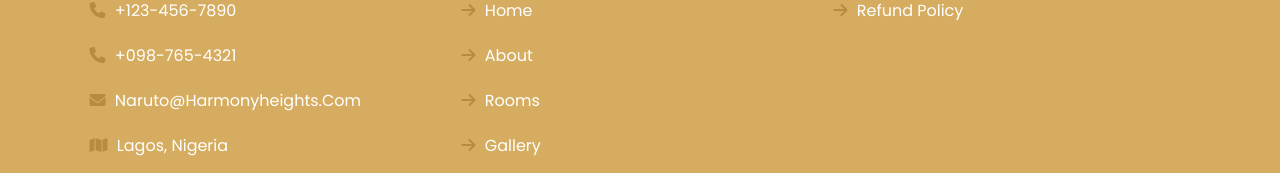
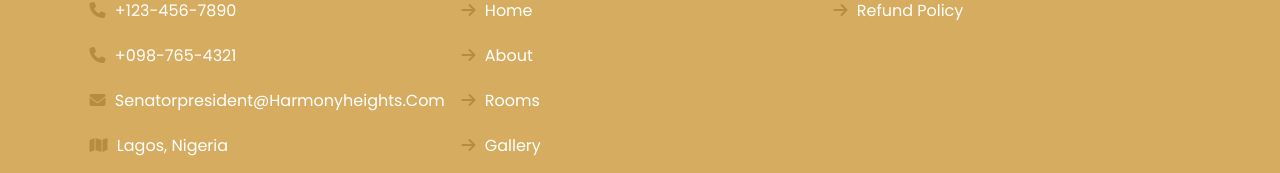
Before and after one commit to thekzbn/HarmonyHeights, a plain HTML site: page index.html in a window 1280 px wide. Shown: the part 5630-5803 px from the top of the page. Drawn offline with nearby package versions, Linux system fonts and the light colour scheme; files whose address does not match are found by name.

Commit message:
Update index.html
hrh

```diff
--- a/index.html
+++ b/index.html
@@ -956,7 +956,7 @@
             <h3>contact info</h3>
             <a href="#"> <i class="fas fa-phone"></i> +123-456-7890 </a>
             <a href="#"> <i class="fas fa-phone"></i> +098-765-4321</a>
-            <a href="#"> <i class="fas fa-envelope"></i> naruto@harmonyheights.com</a>
+            <a href="#"> <i class="fas fa-envelope"></i> senatorpresident@harmonyheights.com</a>
             <a href="#"> <i class="fas fa-map"></i> Lagos, nigeria</a>
          </div>
 
```
